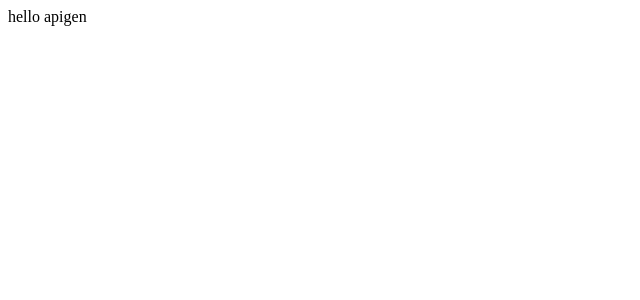
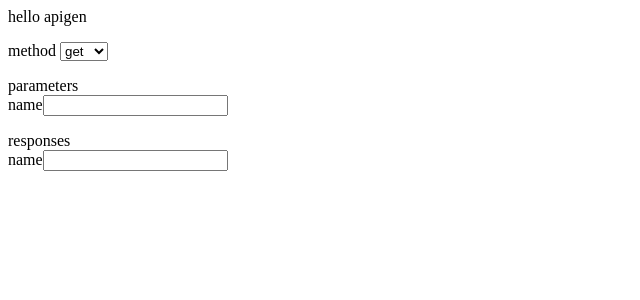
Before and after one commit to gfreezy/APIGen, a Flask app: page / in a window 1280 px wide. Before the commit the part shown is almost empty. Shown: the top 300 px of the page, without its empty margins (0-640 px from the left). Run offline with Flask 2, Linux system fonts and the light colour scheme; some libraries are stand-ins or nearby versions.

Commit message:
init demo

```diff
--- a/templates/hello.html
+++ b/templates/hello.html
@@ -3,5 +3,32 @@
 </head>
 <body>
 hello apigen
+<form>
+    <p>
+    <span>
+    method
+    </span>
+    <select>
+        <option select>get</option>
+        <option>post</option>
+    </select>
+    </p>
+
+
+    <p>
+    <span>
+    parameters
+    </span><br/>
+    <span>name</span><input name="par_name" value="">
+    </p>
+
+    <p>
+    <span>
+    responses
+    </span><br/>
+    <span>name</span><input name="res_name" value="">
+    </p>
+
+</form>
 </body>
 </html>
```
